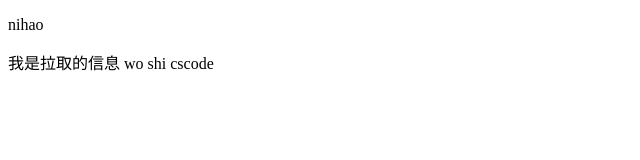
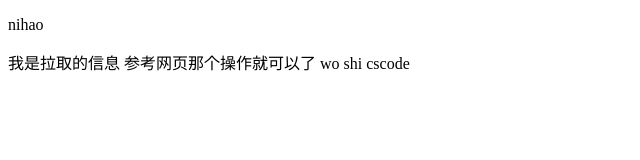
Before and after one commit to liyonghao1210/text, a plain HTML site: page index.html in a window 1280 px wide. Shown: the whole page, without its empty margins (0-640 px from the left). Drawn offline with Linux system fonts and the light colour scheme.

Commit message:
Update index.html

```diff
--- a/index.html
+++ b/index.html
@@ -9,6 +9,7 @@
 <body>
     <p>nihao</p>
     我是拉取的信息
+    参考网页那个操作就可以了
     <span>wo shi cscode</span>
 </body>
 </html>
```
